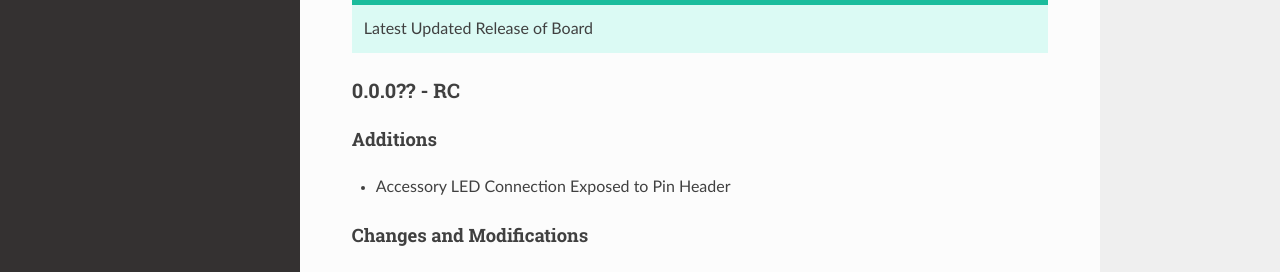
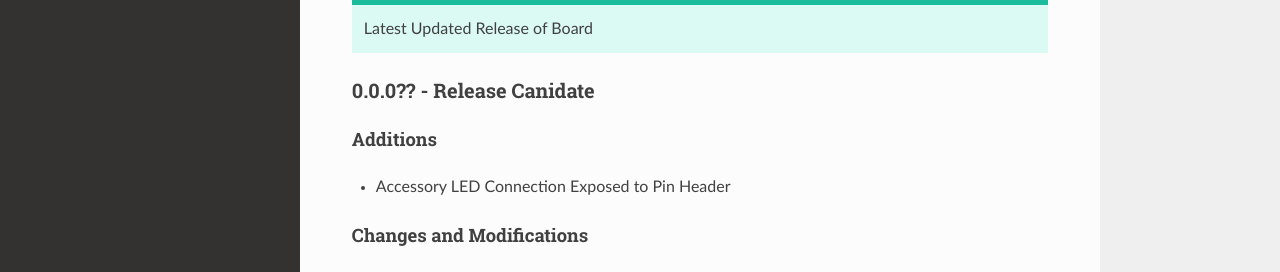
Before and after one commit to un-creatrix/OHIS-Radio_KISS, a Sphinx documentation site: the page built from docs/source/designs.rst, in a window 1280 px wide and 1240 px high. Shown: the part 240-512 px from the top of the window. Built offline with Sphinx 7.4.7 and the Read the Docs theme 3.1.0, drawn with Linux system fonts in a browser that asks for light colours; pages that are not in the unit, such as notebooks, are missing from menus.

Commit message:
Update designs.rst

```diff
--- a/docs/source/designs.rst
+++ b/docs/source/designs.rst
@@ -7,8 +7,8 @@ Current Version
 ***************
 .. hint:: Latest Updated Release of Board
 
-0.0.0?? - RC
-============
+0.0.0?? - Release Canidate
+==========================
 
 Additions
 ---------
```
